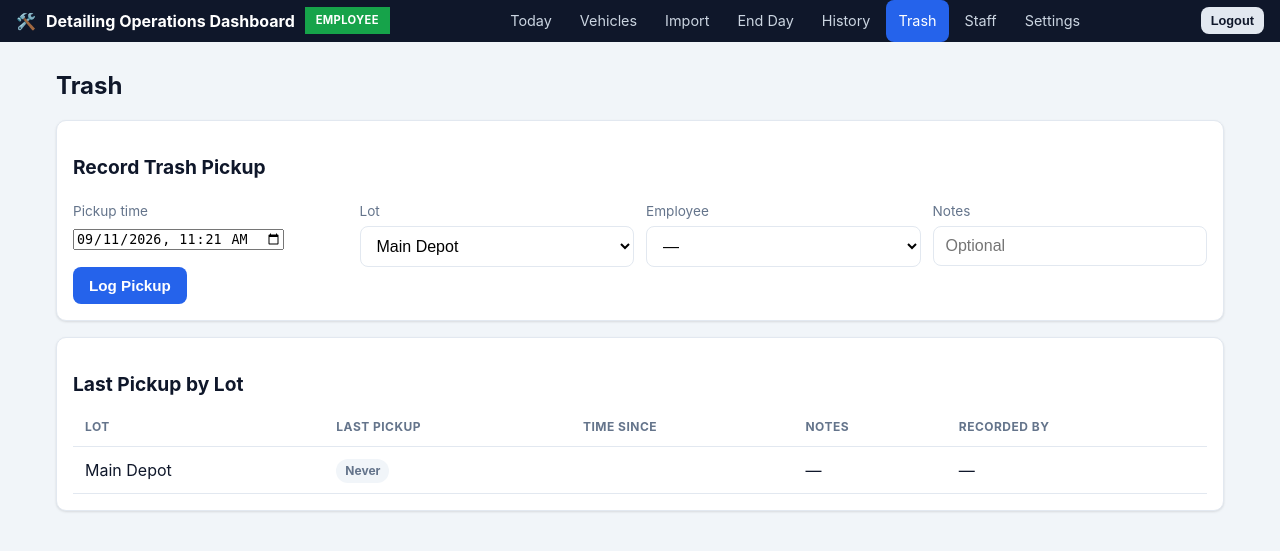
After one commit to kenclarkz/Bus-List, a Flask app: page /trash in a window 1280 px wide. The commit adds this page. Shown: the top 551 px of the page. Run offline with Flask 3, Linux system fonts and the light colour scheme; the visitor is signed in with stand-in values (Sample User, id 1); data comes from the database, SQL or seed files in the repository; data that the repository does not hold is empty.

Commit message:
Trash tab added; all 42 tests pass.
Co-authored-by: kenclarkz <kenclarkz@users.noreply.github.com>

```diff
--- a/app/app.py
+++ b/app/app.py
@@ -7,7 +7,7 @@ from flask import Flask, render_template, request, redirect, url_for, flash, \
     jsonify, session
 
 from .models import db, Vehicle, Employee, ScheduleEntry, Replacement, Note, \
-    DailySchedule, PrepReportImport
+    DailySchedule, PrepReportImport, TrashPickup, Location
 from .services import settings, vehicles, schedule as sched_svc
 
 # The only three accounts. Passwords are the lowercase role name. No accounts
@@ -195,6 +195,17 @@ def current_date(form=None):
         except ValueError:
             pass
     return date.today()
+
+
+def fmt_days_since(days):
+    """Human-friendly 'time since' label (e.g. 'today', '3 days ago')."""
+    if days is None:
+        return "never"
+    if days < 1:
+        hours = int(days * 24)
+        return "today" if hours <= 12 else f"{hours} hours ago"
+    d = round(days)
+    return "1 day ago" if d == 1 else f"{d} days ago"
 
 
 def status_indicator(last_washed):
@@ -875,6 +886,64 @@ def register_routes(app):
             "checklist": ", ".join(settings.get_checklist()),
         }, vehicle_types=vtypes)
 
+    @app.route("/trash", methods=["GET", "POST"])
+    def trash_page():
+        """Trash tab: shows the last time trash was picked up from each lot
+        and lets staff record a new pickup."""
+        if request.method == "POST":
+            picked = request.form.get("picked_at", "").strip()
+            when = datetime.utcnow()
+            if picked:
+                try:
+                    when = datetime.fromisoformat(picked)
+                except ValueError:
+                    pass
+            pickup = TrashPickup(
+                location_id=request.form.get("location_id")
+                or vehicles.default_location().id,
+                picked_up_at=when,
+                notes=request.form.get("notes", "").strip() or None,
+                employee_id=request.form.get("employee_id") or None,
+            )
+            db.session.add(pickup)
+            db.session.commit()
+            flash("Trash pickup recorded", "success")
+            return redirect(url_for("trash_page"))
+
+        default_loc = vehicles.default_location()
+        locations = Location.query.order_by(Location.name).all()
+        if not locations:
+            locations = [default_loc]
+        rows = []
+        for loc in locations:
+            last = TrashPickup.query.filter_by(
+                location_id=loc.id).order_by(
+                    TrashPickup.picked_up_at.desc()).first()
+            never = last is None
+            days_since = None
+            freshness = ("Never", "muted")
+            if last:
+                diff = datetime.utcnow() - last.picked_up_at
+                days_since = diff.days + diff.seconds / 86400.0
+                if days_since <= 1:
+                    freshness = ("Recent", "success")
+                elif days_since <= 7:
+                    freshness = ("Due", "warn")
+                else:
+                    freshness = ("Overdue", "danger")
+            rows.append({
+                "location": loc,
+                "last_pickup": last,
+                "never": never,
+                "days_since": fmt_days_since(days_since),
+                "freshness": freshness,
+            })
+        return render_template("trash.html", rows=rows,
+                               employees=employees_list(),
+                               locations=locations,
+                               default_location=default_loc,
+                               now_iso=datetime.utcnow().strftime("%Y-%m-%dT%H:%M"))
+
     def _import_date_options():
         """Build date options for import: today, tomorrow, +2 days."""
         from datetime import timedelta
--- a/app/templates/base.html
+++ b/app/templates/base.html
@@ -27,6 +27,7 @@
       <a href="{{ url_for('import_report') }}" class="{{ 'active' if request.endpoint == 'import_report' }}">Import</a>
       <a href="{{ url_for('end_day') }}" class="{{ 'active' if request.endpoint == 'end_day' }}">End Day</a>
       <a href="{{ url_for('history_days') }}" class="{{ 'active' if request.endpoint and request.endpoint.startswith('history') }}">History</a>
+      <a href="{{ url_for('trash_page') }}" class="{{ 'active' if request.endpoint == 'trash_page' }}">Trash</a>
       <a href="{{ url_for('employees_page') }}" class="{{ 'active' if request.endpoint == 'employees_page' }}">Staff</a>
       <a href="{{ url_for('settings_page') }}" class="{{ 'active' if request.endpoint == 'settings_page' }}">Settings</a>
     </nav>
--- /dev/null
+++ b/app/templates/trash.html
@@ -0,0 +1,71 @@
+{% extends "base.html" %}
+{% block title %}Trash{% endblock %}
+{% block content %}
+<h1>Trash</h1>
+<div class="card">
+  <h2>Record Trash Pickup</h2>
+  <form method="post" action="{{ url_for('trash_page') }}">
+    <div class="form-row">
+      <div>
+        <label for="picked_at">Pickup time</label>
+        <input type="datetime-local" id="picked_at" name="picked_at" value="{{ now_iso }}">
+      </div>
+      <div>
+        <label for="location_id">Lot</label>
+        <select id="location_id" name="location_id">
+          {% for loc in locations %}
+          <option value="{{ loc.id }}" {{ 'selected' if loc.id == default_location.id }}>{{ loc.name }}</option>
+          {% endfor %}
+        </select>
+      </div>
+      <div>
+        <label for="employee_id">Employee</label>
+        <select id="employee_id" name="employee_id">
+          <option value="">—</option>
+          {% for e in employees %}
+          <option value="{{ e.id }}">{{ e.name }}</option>
+          {% endfor %}
+        </select>
+      </div>
+      <div>
+        <label for="notes">Notes</label>
+        <input type="text" id="notes" name="notes" placeholder="Optional">
+      </div>
+    </div>
+    <button class="btn" type="submit">Log Pickup</button>
+  </form>
+</div>
+<div class="card">
+  <h2>Last Pickup by Lot</h2>
+  <div class="table-wrap">
+  <table>
+    <tr>
+      <th>Lot</th>
+      <th>Last Pickup</th>
+      <th>Time Since</th>
+      <th>Notes</th>
+      <th>Recorded By</th>
+    </tr>
+    {% for r in rows %}
+    <tr>
+      <td>{{ r.location.name }}</td>
+      <td>
+        {% if r.never %}
+        <span class="badge muted">Never</span>
+        {% else %}
+        {{ r.last_pickup.picked_up_at.strftime('%b %d, %Y %I:%M %p') }}
+        {% endif %}
+      </td>
+      <td>
+        {% if not r.never %}
+        <span class="badge {{ r.freshness[1] }}">{{ r.freshness[0] }} · {{ r.days_since }}</span>
+        {% endif %}
+      </td>
+      <td>{{ r.last_pickup.notes or '—' if r.last_pickup else '—' }}</td>
+      <td>{{ r.last_pickup.employee.name if r.last_pickup and r.last_pickup.employee else '—' }}</td>
+    </tr>
+    {% endfor %}
+  </table>
+  </div>
+</div>
+{% endblock %}
```
Also changed, not shown: app/models.py (+15 -0 lines), tests/test_app.py (+39 -0 lines).
